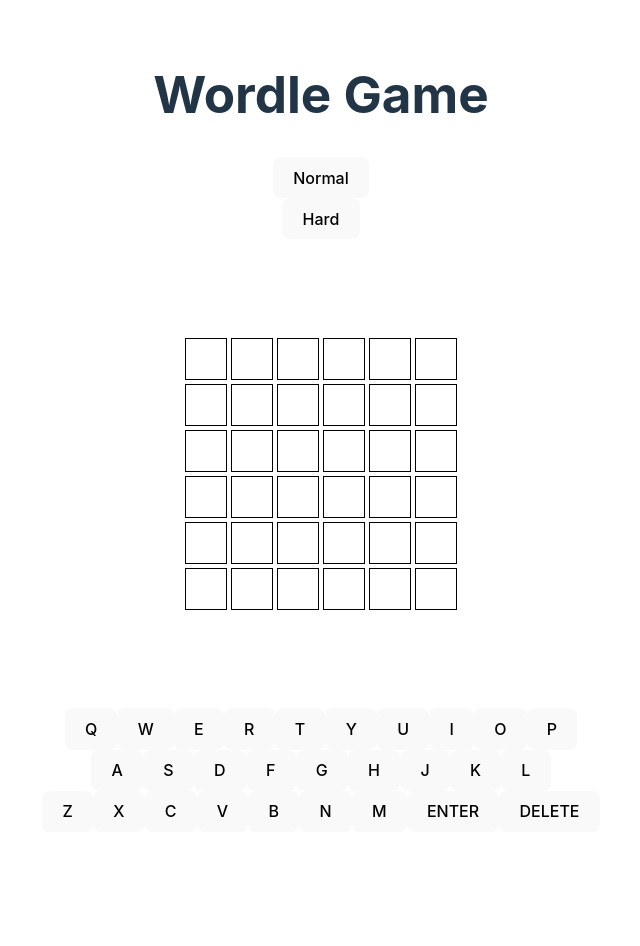
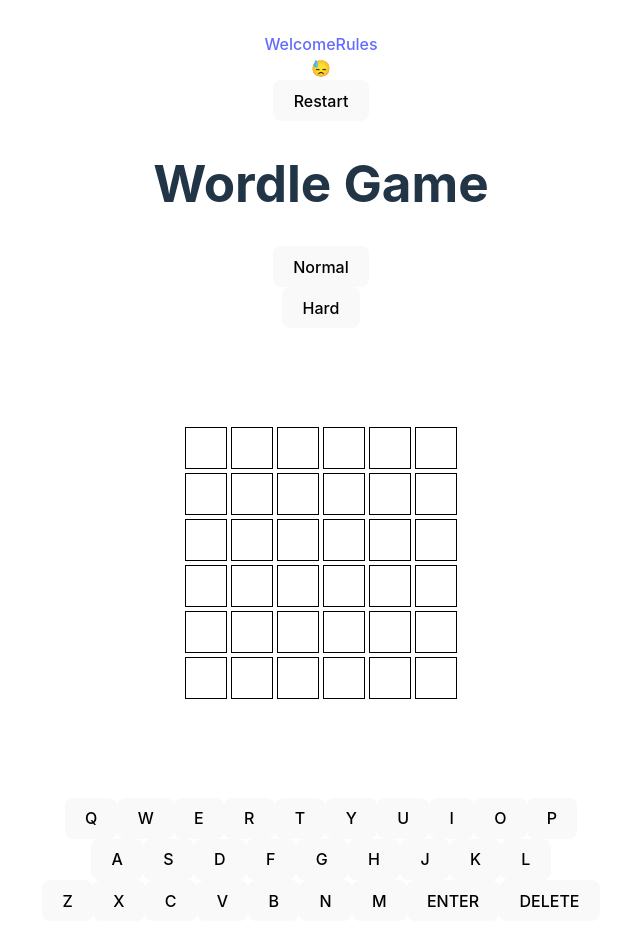
Before and after one commit to jojoss/CS5610, a React (Vite) app in the folder Meiqing_Shi_wordle/: page /game in a window 1280 px wide. Shown: the top 946 px of the page, without its empty margins (319-959 px from the left). Before the commit the page ends 864 px from the top, so only its background shows below. Built offline with nearby package versions, Linux system fonts and the light colour scheme.

Commit message:
prompt, reset

```diff
--- a/Meiqing_Shi_wordle/src/game/GameContext.jsx
+++ b/Meiqing_Shi_wordle/src/game/GameContext.jsx
@@ -34,6 +34,8 @@ export const GameProvider = ({ children }) => {
   const [guessesWithClues, setGuessesWithClues] = useState([]);
   const [gameOver, setGameOver] = useState(false);
   const [guessesLeft, setGuessesLeft] = useState(difficulty === 'hard' ? 5 : 6);
+  const [submitStatus, setSubmitStatus] = useState('');
+
 
 
   const changeDifficulty = (newDifficulty) => {
@@ -99,16 +101,20 @@ export const GameProvider = ({ children }) => {
     }
 
     if (currentGuess.length !== maxGuessLength) {
+      setSubmitStatus('short');
       console.log('Word length is invalid.');
       return;
     }
 
     if (!validWords.includes(currentGuess.toLowerCase())) {
+      setSubmitStatus('invalid');
       console.log('Word is invalid.');
+
       return;
     }
 
     if (currentGuess.toLowerCase() === answerWord) {
+      setSubmitStatus('win');
       console.log('Congratulations!');
       setGameOver(true);
       return;
@@ -176,6 +182,27 @@ export const GameProvider = ({ children }) => {
     return result.filter(clue => clue !== null); // 过滤掉null值，只返回有状态的对象
   };
 
+
+  const resetGame = () => {
+    // 重置状态到初始值
+    setCurrentGuess('');
+    setGuess([]);
+    setValidWords([]);
+    setAnswerWord('');
+    setGuessesWithClues([]);
+    setGameOver(false);
+    setGuessesLeft(difficulty === 'hard' ? 5 : 6);
+    setSubmitStatus('');
+
+    // 重新加载单词列表
+    loadWordList(difficulty).then(words => {
+      setValidWords(words);
+      const randomIndex = Math.floor(Math.random() * words.length);
+      setAnswerWord(words[randomIndex]);
+    });
+  };
+
+
   return (
     <GameContext.Provider value={{
       difficulty,
@@ -186,7 +213,9 @@ export const GameProvider = ({ children }) => {
       delLetter,
       submitGuess,
       guessesWithClues,
-      checkGuess
+      checkGuess,
+      submitStatus,
+      resetGame
     }}>
       {children}
     </GameContext.Provider>
--- a/Meiqing_Shi_wordle/src/game/GamePage.jsx
+++ b/Meiqing_Shi_wordle/src/game/GamePage.jsx
@@ -3,6 +3,10 @@ import { useNavigate } from 'react-router-dom';
 import { useGame } from './GameContext';
 import Board from './components/board/Board';
 import Keyboard from './components/keyboard/Keyboard';
+import Navbar from '../publicComponent/navbar';
+import Prompt from './components/prompt/Prompt';
+import ResetGame from './components/reset/Reset';
+
 import './game.css';
 
 const GamePage = () => {
@@ -15,6 +19,11 @@ const GamePage = () => {
   };
 
   return (
+    <div>
+      <Navbar showGameLink={false} showRulesLink={true} />
+      <Prompt /> {/* 添加Prompt组件 */}
+      <ResetGame /> {/* 添加重置游戏的按钮 */}
+
       <div className="game-page">
         <h1>Wordle Game</h1>
         <button onClick={() => selectDifficulty('normal')}>Normal</button>
@@ -23,7 +32,9 @@ const GamePage = () => {
         <Board difficulty={difficulty} />
         <Keyboard />
       </div>
+    </div>
   );
 };
 
+
 export default GamePage;
--- /dev/null
+++ b/Meiqing_Shi_wordle/src/game/components/prompt/Prompt.jsx
@@ -0,0 +1,32 @@
+import React from "react";
+import { useGame } from "../../GameContext";
+
+const Prompt = () => {
+    const {
+        gameOver,
+        submitStatus
+    } = useGame();
+
+    let promptMessage = '😓';
+
+    if (gameOver) {
+        promptMessage = 'Game is over!';
+    }
+    else if (submitStatus == 'win') {
+        promptMessage = 'Congratulations! Would you like to try again?';
+    }
+
+    else if (submitStatus == 'short') {
+        promptMessage = 'Word length is invalid.';
+    }
+
+    else if (submitStatus == 'invalid') {
+        promptMessage = 'Word is invalid.';
+    }
+
+
+    // Use promptMessage here, not hintMessage
+    return <div className="prompt">{promptMessage}</div>;
+};
+
+export default Prompt;
--- /dev/null
+++ b/Meiqing_Shi_wordle/src/game/components/reset/Reset.jsx
@@ -0,0 +1,12 @@
+import React from 'react';
+import { useGame } from '../../GameContext';
+
+const ResetGame = () => {
+  const { resetGame } = useGame();
+
+  return (
+    <button onClick={resetGame}>Restart</button>
+  );
+};
+
+export default ResetGame;
--- /dev/null
+++ b/Meiqing_Shi_wordle/src/publicComponent/Navbar.jsx
@@ -0,0 +1,14 @@
+import React from 'react';
+import { Link } from 'react-router-dom';
+
+const Navbar = ({ showGameLink, showRulesLink }) => {
+  return (
+    <nav>
+      <Link to="/">Welcome</Link>
+      {showGameLink && <Link to="/game">Play</Link>}
+      {showRulesLink && <Link to="/rules">Rules</Link>}
+    </nav>
+  );
+};
+
+export default Navbar;
--- a/Meiqing_Shi_wordle/src/rules/RulesPage.jsx
+++ b/Meiqing_Shi_wordle/src/rules/RulesPage.jsx
@@ -1,8 +1,10 @@
 import React from 'react';
+import Navbar from '../publicComponent/navbar';
 
 const RulesPage = () => {
   return (
     <div>
+      <Navbar showGameLink={false} showRulesLink={false} />
       <h1>Game Rules</h1>
       <p>Here are the rules of the game...</p>
     </div>
```
Also changed, not shown: Meiqing_Shi_wordle/src/game/components/board/Board.jsx (+0 -12 lines). Lines whose indentation alone changed are shown as unchanged.
